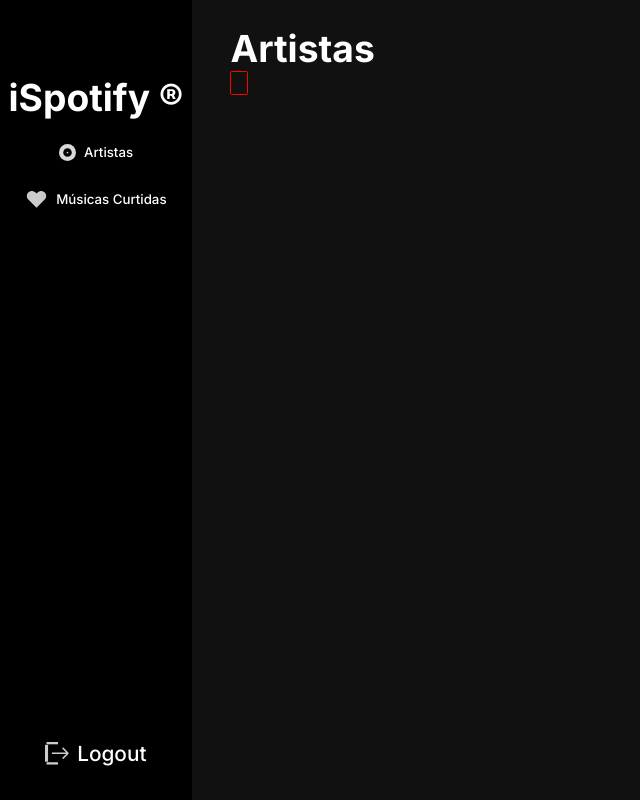
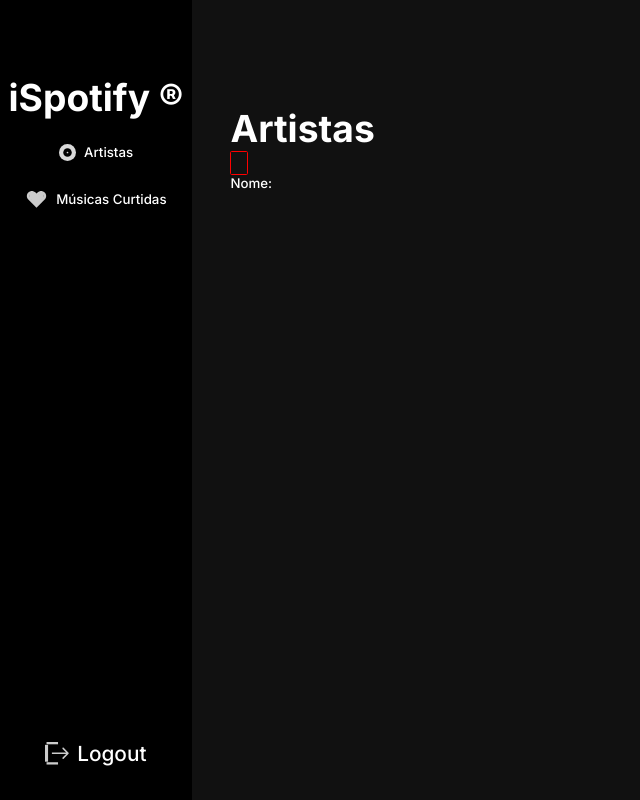
Before and after one commit to Henrique-Dias15/iSpotify, a React (Vite) app: page / in a window 1280 px wide. Shown: the whole page, without its empty margins (0-640 px from the left). Built offline with nearby package versions, Linux system fonts and the light colour scheme; no server answers.

Commit message:
Base para a Api construida, falta saber onde puxar

```diff
--- a/package.json
+++ b/package.json
@@ -10,6 +10,7 @@
     "preview": "vite preview"
   },
   "dependencies": {
+    "axios": "^1.6.1",
     "react": "^18.2.0",
     "react-dom": "^18.2.0",
     "react-router-dom": "^6.18.0"
--- a/src/components/Artistas.jsx
+++ b/src/components/Artistas.jsx
@@ -1,10 +1,25 @@
-import React from 'react'
-import './Artistas.css'
+import React, { useState, useEffect } from 'react';
+import './Artistas.css';
+import api from './api.js';
 
 function Artistas() {
+  const [user, setUser] = useState({artist:''});
+
+  useEffect(() => {
+    api.get("https://localhost:3030/api/songs/0GNq4xh8uFCyihPurnunf7")
+      .then((response) => {
+        setUser({ artist: response.data.artist });
+      })
+      .catch((err) => {
+        console.error("Oops! An error occurred: ", err);
+      });
+  }, []);
+
   return (
-    <div>Artistas</div>
-  )
+    <div>
+      <p>Nome:{user.artist}</p>
+    </div>
+  );
 }
 
-export default Artistas
+export default Artistas;
--- a/src/components/Desktop2.css
+++ b/src/components/Desktop2.css
@@ -97,6 +97,6 @@
   border: solid red 1px;
 }
 
-.main h1 {
-    top:1.4vh;
+.Main h1 {
+  margin-top: 10vh;
 }
--- a/src/components/Desktop2.jsx
+++ b/src/components/Desktop2.jsx
@@ -1,6 +1,6 @@
 import React from "react";
 import "./Desktop2.css";
-
+import Artistas from "./Artistas";
 function Desktop2() {
   return (
     <div className="Display">
@@ -14,14 +14,15 @@
           <img src="src\assets\Coração Cheio.svg" />
           <p>Músicas Curtidas</p>
         </div>
-        <div class="Logout">
+        <div className="Logout">
           <img src="src\assets\logout.svg" />
           <p>Logout</p>
         </div>
       </div>
       <div className="Main">
         <h1>Artistas</h1>
-        <div class="divArtistas"></div>
+        <div className="divArtistas"></div>
+        <Artistas></Artistas>
       </div>
     </div>
   );
--- /dev/null
+++ b/src/components/api.js
@@ -0,0 +1,8 @@
+import axios from "axios";
+
+const api = axios.create({
+  baseURL: "https://localhost:3030/api",
+  withCredentials: true
+});
+
+export default api;
```
Also changed, not shown: 1 other file (tests, documents, lock files or other folders).
